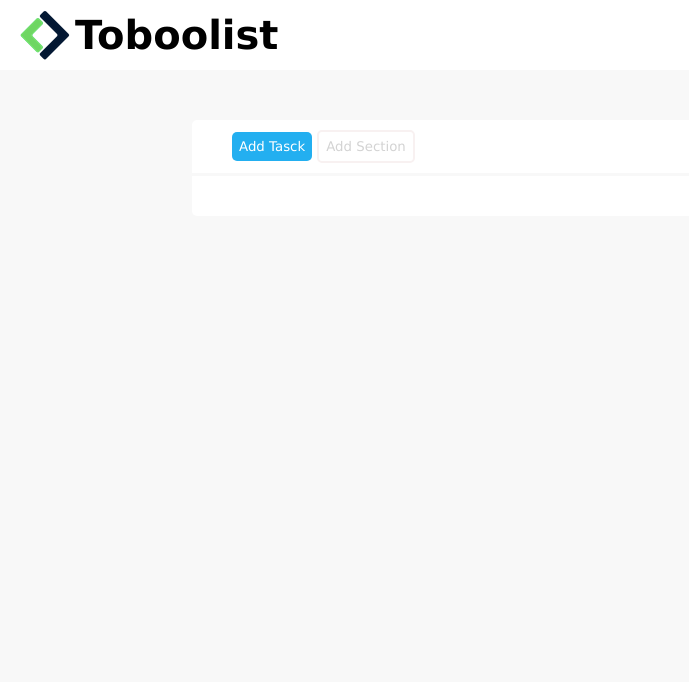
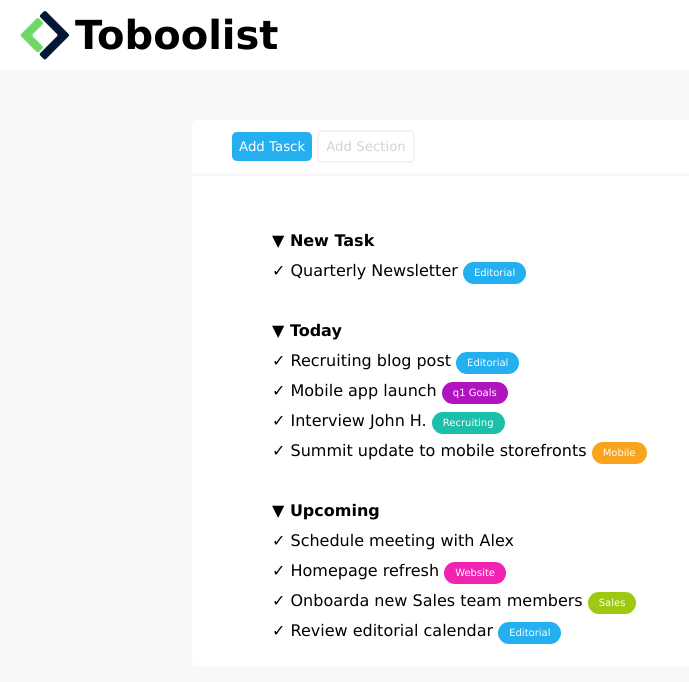
Before and after one commit to francescolucco/html-css-toboolist, a plain HTML site: page index.html in a window 1280 px wide. Shown: the whole page, without its empty margins (0-689 px from the left). Drawn offline with Linux system fonts and the light colour scheme.

Commit message:
aggiunta etichette colorate

```diff
--- a/css/style.css
+++ b/css/style.css
@@ -88,3 +88,44 @@ button {
 .contenitore-impegni {
   padding: 10px 40px;
 }
+
+.title-section {
+  font-weight: 700;
+  margin-top: 30px;
+}
+
+p {
+  line-height: 30px;
+}
+
+.etichetta {
+  display: inline-block;
+  padding: 5px 11px;
+  border-radius: 15px;
+  color: white;
+  font-size: 10px;
+  line-height:12px;
+}
+
+
+.etichetta.azzurra {
+  background-color: rgb(35, 175, 240);
+}
+.etichetta.viola {
+  background-color: rgb(176, 20, 190);
+}
+.etichetta.verde.acqua {
+  background-color: rgb(28, 192, 170);
+}
+.etichetta.arancione {
+  background-color: rgb(248, 164, 29);
+}
+.etichetta.rosa {
+  background-color: rgb(240, 35, 178);
+}
+.etichetta.verde.pisello {
+  background-color: rgb(158, 201, 17);
+}
+.etichetta.azzurra {
+  background-color: rgb(35, 175, 240);
+}
--- a/index.html
+++ b/index.html
@@ -26,12 +26,45 @@
     </div>
 
       <div class="prospect-conteiner">
-        <div class="contenitore-impegni">
 
-        </div>
+        <section class="contenitore-impegni">
+
+          <p class="title-section">&#9660 New Task</p>
+          <p>✓ Quarterly Newsletter
+            <span class="etichetta azzurra">Editorial</span>
+          </p>
+
+          <p class="title-section">&#9660 Today</p>
+          <p>✓ Recruiting blog post
+            <span class="etichetta azzurra">Editorial</span>
+          </p>
+          <p>✓ Mobile app launch
+            <span class="etichetta viola">q1 Goals</span>
+          </p>
+          <p>✓ Interview John H.
+            <span class="etichetta verde acqua">Recruiting</span>
+          </p>
+          <p>✓ Summit update to mobile storefronts
+            <span class="etichetta arancione">Mobile</span>
+          </p>
+
+
+          <p class="title-section">&#9660 Upcoming</p>
+          <p>✓ Schedule meeting with Alex</p>
+          <p>✓ Homepage refresh
+            <span class="etichetta rosa">Website</span>
+          </p>
+          <p>✓ Onboarda new Sales team members
+            <span class="etichetta verde pisello">Sales</span>
+          </p>
+          <p>✓ Review editorial calendar
+            <span class="etichetta azzurra">Editorial</span>
+          </p>
 
 
 
+
+        </section>
       </div>
 
   </main>
```
